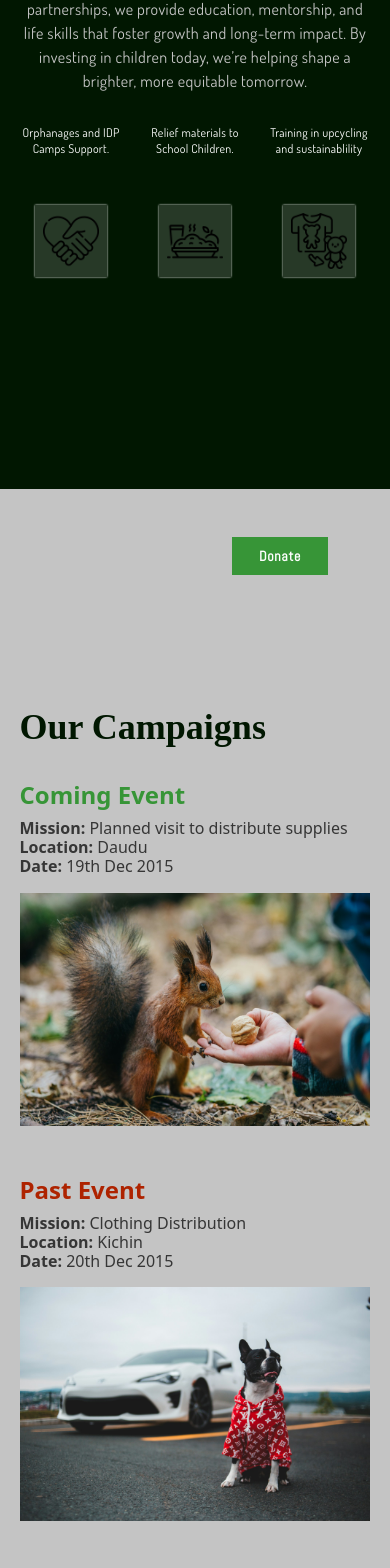
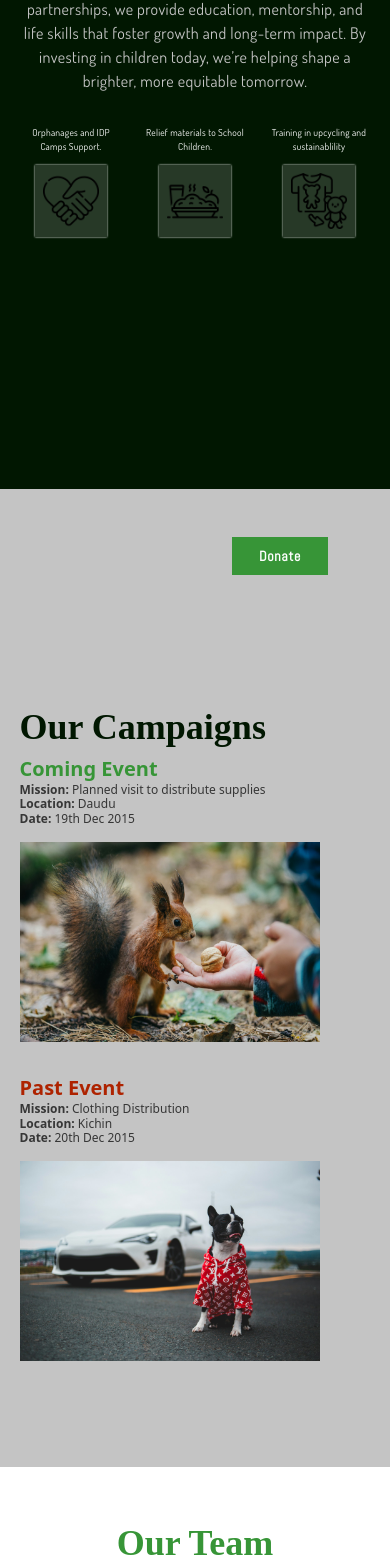
Before and after one commit to accdev1694/project-bta, a React (Vite) app: page / in a window 390 px wide. Shown: the part 1255-2823 px from the top of the page. Built offline with nearby package versions, Linux system fonts and the light colour scheme; a web font is replaced by a local one.

Commit message:
fit elements into sections page

```diff
--- a/src/components/CampaignCard.jsx
+++ b/src/components/CampaignCard.jsx
@@ -6,21 +6,21 @@ const CampaignCard = ({ color, eventTitle, mission, location, date, src, alt })
     <div className="flex items-start flex-col sm:flex-row sm:items-end md:flex-col items-end gap-4 text-left text-primary">
       {/* Details Container */}
       <div className="w-full sm:w-[35%] md:w-full">
-        <h2 className={`${color} font-bold text-2xl lg:text-5xl md:text-4xl`} >
+        <h2 className={`${color} font-bold text-xl lg:text-5xl md:text-4xl`} >
           {eventTitle}
         </h2>
-        <p className="mt-2 lg:text-lg leading-[1.2]">
+        <p className="text-xs lg:text-lg leading-[1.2]">
           <span className="font-bold ">Mission:</span> {mission}
         </p>
-        <p className=" lg:text-lg leading-[1.2]">
+        <p className="text-xs lg:text-lg leading-[1.2]">
           <span className="font-bold">Location:</span> {location}
         </p>
-        <p className=" lg:text-lg leading-[1.2]">
+        <p className="text-xs lg:text-lg leading-[1.2]">
           <span className="font-bold">Date:</span> {date}
         </p>
       </div>
       {/* Image Container */}
-      <img className="w-[350px] sm:w-[65%] md:w-full" src={src} alt={alt} />
+      <img className="w-[300px] sm:w-[65%] md:w-full" src={src} alt={alt} />
     </div>
   );
 };
--- a/src/components/Goals.jsx
+++ b/src/components/Goals.jsx
@@ -2,10 +2,10 @@ import Description from "./Description";
 
 const Goals = ({ text, icon, alt }) => {
   return (
-    <div className="w-25 h-38  flex flex-col justify-between leading-[20px] text-default tracking-wider text-center items-center font-dosis">
+    <div className="w-25 h-28  flex flex-col justify-between leading-[20px] text-default tracking-wider text-center items-center font-dosis">
       <Description
         text={text}
-        className="w-full  text-xs text-white"
+        className="w-full  text-[0.6em] text-white leading-[1.5]"
       />
       <img
         className=" h-18 w-18 bg-transparent-default p-2 shadow-[0_0_2px_white]"
--- a/src/components/sections/Campaigns.jsx
+++ b/src/components/sections/Campaigns.jsx
@@ -18,11 +18,14 @@ const Campaigns = () => {
       id="campaigns"
       className=" text-center min-h-screen bg-default w-screen text-white pt-21 px-[5%] xl:px-[15%] pb-12"
     >
-      <HeadingTwo title="Our Campaigns" className="text-left text-dark-green mb-8 sm:mb-18" />
-      <div className="flex flex-col md:flex-row gap-12 sm:gap-18">
+      <HeadingTwo
+        title="Our Campaigns"
+        className="text-left text-dark-green mb-2 sm:mb-18"
+      />
+      <div className="flex flex-col md:flex-row gap-8 sm:gap-18">
         {/* Coming Event */}
         <CampaignCard
-        color="text-secondary"
+          color="text-secondary"
           eventTitle="Coming Event"
           mission={comingEvent[0].mission}
           location={comingEvent[0].location}
@@ -34,7 +37,7 @@ const Campaigns = () => {
         {/* Past Events */}
 
         <CampaignCard
-        color="text-accent"
+          color="text-accent"
           eventTitle="Past Event"
           mission={pastEvents[past].mission}
           location={pastEvents[past].location}
@@ -42,32 +45,6 @@ const Campaigns = () => {
           src={pastEvents[past].url}
           alt={pastEvents[past].alt}
         />
-
-        {/* <div className="text-left flex flex-col items-start text-primary gap-4">
-          <div className="">
-            <h2 className="text-accent font-bold text-2xl md:text-4xl">
-              Past Events
-            </h2>
-            <p className="">
-              <span className="font-bold">Mission:</span>{" "}
-              {pastEvents[past].mission}
-            </p>
-            <p>
-              <span className="font-bold">Location:</span>{" "}
-              {pastEvents[past].location}
-            </p>
-            <p>
-              <span className="font-bold">Date:</span> {pastEvents[past].date}
-            </p>
-          </div>
-          <div className="">
-            <img
-              className=" transition"
-              src={pastEvents[past].url}
-              alt={pastEvents[past].alt}
-            />
-          </div>
-        </div> */}
       </div>
     </section>
   );
```
